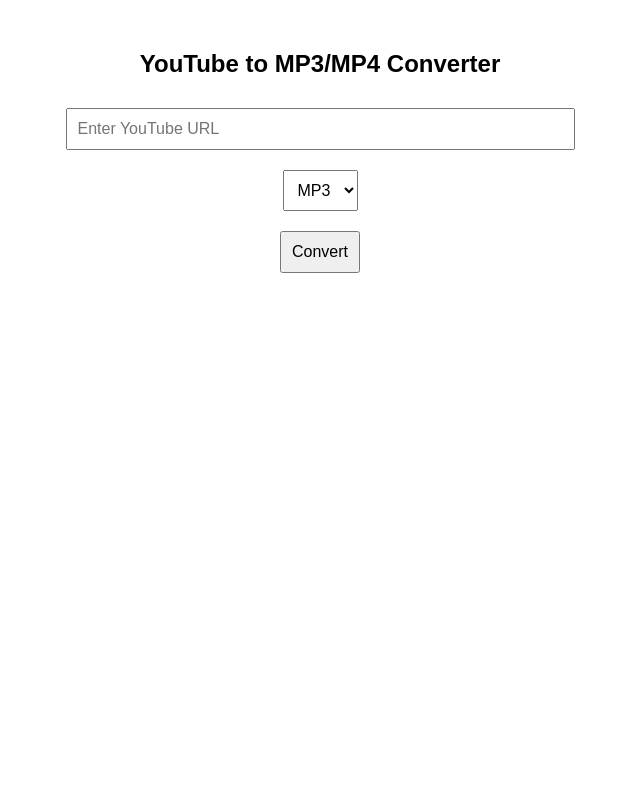
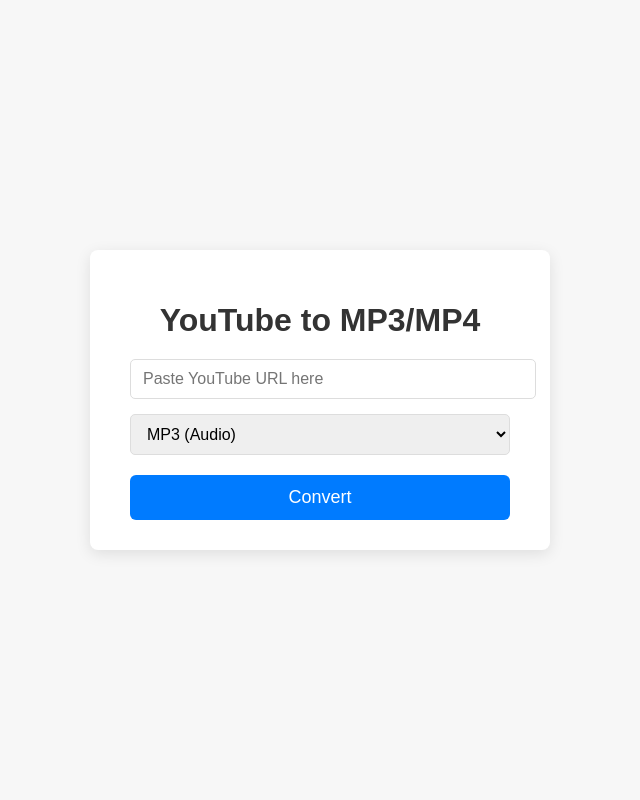
Before and after one commit to Dula9812/youtubedownloader, a Flask app: page / in a window 1280 px wide. Shown: the whole page, without its empty margins (320-960 px from the left). Run offline with Flask 3, Linux system fonts and the light colour scheme.

Commit message:
index.html

```diff
--- a/templates/index.html
+++ b/templates/index.html
@@ -1,21 +1,80 @@
 <!DOCTYPE html>
-<html>
+<html lang="en">
 <head>
-  <title>YouTube to MP3/MP4 Converter</title>
-  <style>
-    body { font-family: Arial; text-align: center; margin-top: 50px; }
-    input, select, button { padding: 10px; margin: 10px; font-size: 16px; }
-  </style>
+    <meta charset="UTF-8" />
+    <title>YouTube to MP3/MP4 Converter</title>
+    <style>
+        body {
+            font-family: Arial, sans-serif;
+            background: #f7f7f7;
+            display: flex;
+            justify-content: center;
+            align-items: center;
+            height: 100vh;
+            margin: 0;
+        }
+        .container {
+            background: white;
+            padding: 30px 40px;
+            box-shadow: 0 4px 15px rgba(0,0,0,0.1);
+            border-radius: 8px;
+            width: 380px;
+            text-align: center;
+        }
+        input[type="text"] {
+            width: 100%;
+            padding: 10px 12px;
+            margin-bottom: 15px;
+            border: 1px solid #ddd;
+            border-radius: 5px;
+            font-size: 16px;
+        }
+        select {
+            width: 100%;
+            padding: 10px 12px;
+            margin-bottom: 20px;
+            border-radius: 5px;
+            border: 1px solid #ddd;
+            font-size: 16px;
+        }
+        button {
+            width: 100%;
+            padding: 12px;
+            background-color: #007BFF;
+            border: none;
+            border-radius: 6px;
+            color: white;
+            font-size: 18px;
+            cursor: pointer;
+            transition: background-color 0.3s ease;
+        }
+        button:hover {
+            background-color: #0056b3;
+        }
+        .error {
+            color: red;
+            margin-bottom: 15px;
+        }
+        h1 {
+            margin-bottom: 20px;
+            color: #333;
+        }
+    </style>
 </head>
 <body>
-  <h2>YouTube to MP3/MP4 Converter</h2>
-  <form method="POST">
-    <input type="text" name="youtube_url" placeholder="Enter YouTube URL" size="50" required><br>
-    <select name="format">
-      <option value="mp3">MP3</option>
-      <option value="mp4">MP4</option>
-    </select><br>
-    <button type="submit">Convert</button>
-  </form>
+    <div class="container">
+        <h1>YouTube to MP3/MP4</h1>
+        {% if error %}
+        <div class="error">{{ error }}</div>
+        {% endif %}
+        <form method="POST" action="/">
+            <input type="text" name="youtube_url" placeholder="Paste YouTube URL here" required />
+            <select name="format" required>
+                <option value="mp3">MP3 (Audio)</option>
+                <option value="mp4">MP4 (Video)</option>
+            </select>
+            <button type="submit">Convert</button>
+        </form>
+    </div>
 </body>
 </html>
```
